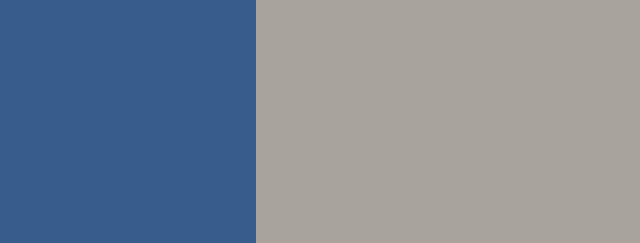
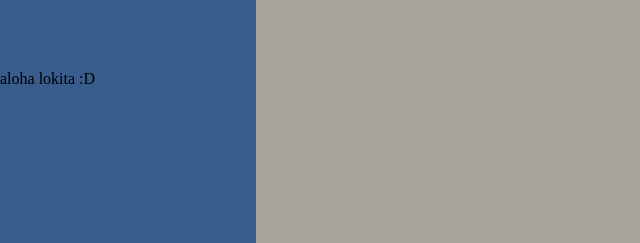
Before and after one commit to enzofet/IntegradorProgramacionWeb, a plain HTML site: page index.html in a window 1280 px wide. Shown: the part 554-797 px from the top of the page, 0-640 px from the left. Drawn offline with Linux system fonts and the light colour scheme.

Commit message:
actualizo submodulo

```diff
--- a/index.html
+++ b/index.html
@@ -17,6 +17,9 @@
         <div class="contacto-container">
             <a class="boton-contactanos">Contáctanos</a>
         </div>
+
+        <p>aloha lokita :D</p>
+
     </nav>
 
 </body>
```
